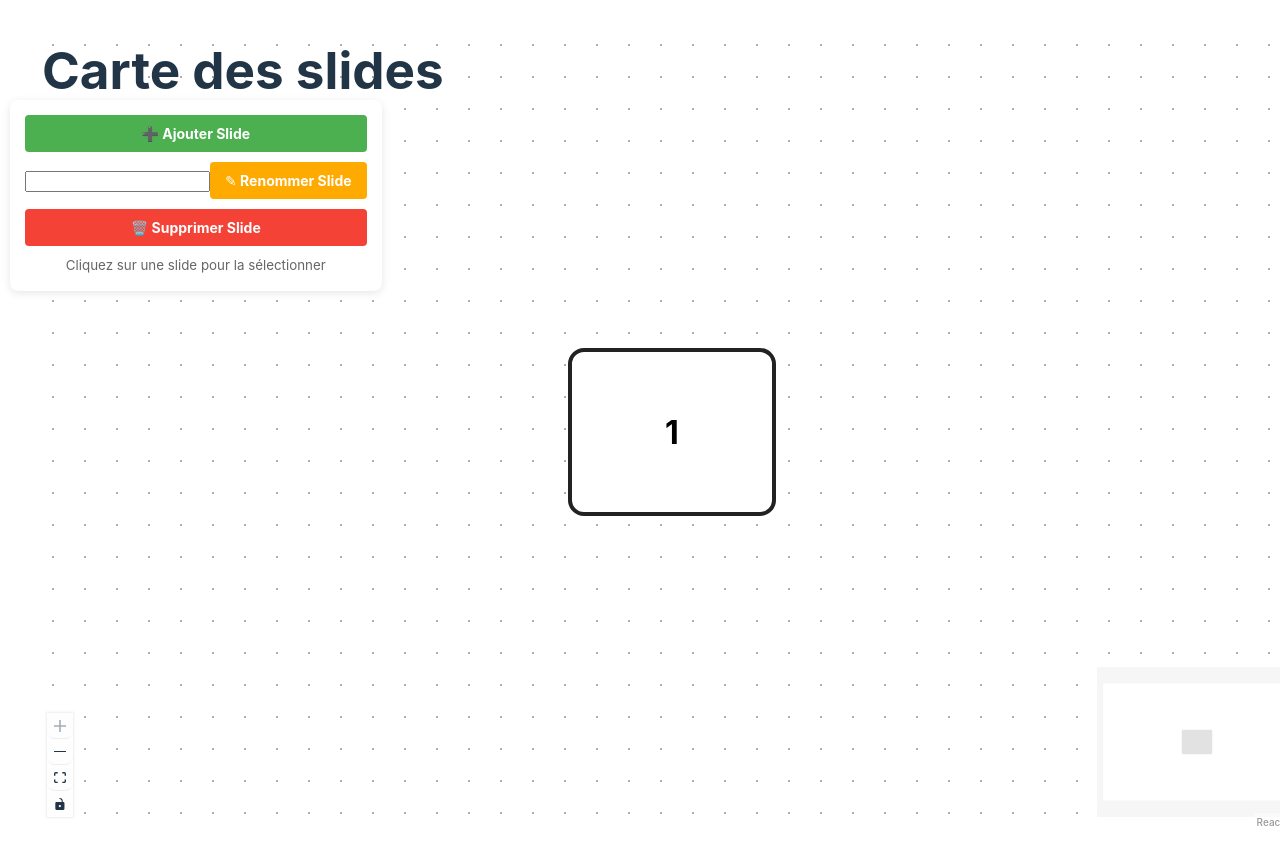
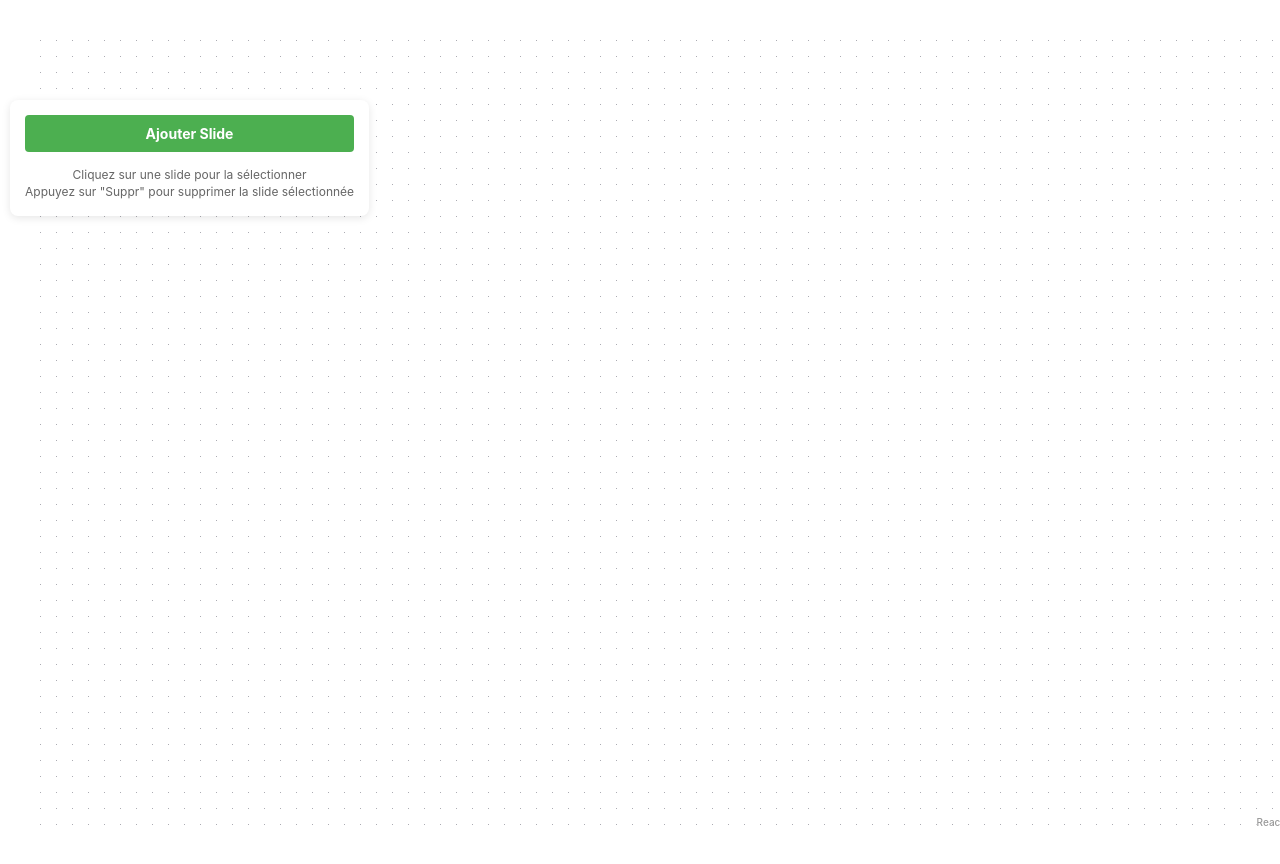
Before and after one commit to jules-levecq/Projet_miSemestre, a React (Vite) app: page / in a window 1280 px wide. Shown: the top 864 px of the page. Built offline with nearby package versions, Linux system fonts and the light colour scheme.

Commit message:
ajout modif nom slides
il set maintenant possible de modifier le nom des slides en double cliquant dessus. le texte s'adapte automatiquement a la taille de la slide

```diff
--- a/src/App.css
+++ b/src/App.css
@@ -1,3 +1,7 @@
+/* ============================================
+   STYLES GLOBAUX DU CONTENEUR PRINCIPAL
+   ============================================ */
+
 #root {
   max-width: 1280px;
   margin: 0 auto;
@@ -5,15 +9,193 @@
   text-align: center;
 }
 
+/* ============================================
+   CONTENEUR PRINCIPAL DE L'APPLICATION
+   Utilise toute la hauteur et la largeur de l'écran
+   ============================================ */
+
+.app-container {
+  width: 100vw;
+  height: 100vh;
+}
+
+/* ============================================
+   PANNEAU DE CONTRÔLE (MENU LATÉRAL)
+   Contient tous les boutons de contrôle
+   ============================================ */
+
+.control-panel {
+  position: absolute;
+  top: 100px;
+  left: 10px;
+  z-index: 10;
+  background: white;
+  padding: 15px;
+  border-radius: 8px;
+  box-shadow: 0 2px 8px rgba(0, 0, 0, 0.1);
+  display: flex;
+  gap: 10px;
+  flex-direction: column;
+  min-width: 180px;
+}
+
+/* ============================================
+   STYLES COMMUNS POUR TOUS LES BOUTONS
+   ============================================ */
+
+.button-common {
+  padding: 10px 15px;
+  color: white;
+  border: none;
+  border-radius: 4px;
+  cursor: pointer;
+  font-size: 14px;
+  font-weight: bold;
+  transition: opacity 0.2s, transform 0.1s;
+}
+
+.button-common:hover {
+  opacity: 0.9;
+  transform: translateY(-2px);
+}
+
+.button-common:active {
+  transform: translateY(0);
+}
+
+/* ============================================
+   BOUTON POUR AJOUTER UNE SLIDE
+   Couleur verte (#4CAF50)
+   ============================================ */
+
+.button-add {
+  background: #4CAF50;
+}
+
+.button-add:hover {
+  background: #45a049;
+}
+
+/* ============================================
+   TEXTE D'AIDE DANS LE PANNEAU DE CONTRÔLE
+   Affiche des instructions à l'utilisateur
+   ============================================ */
+
+.control-hint {
+  color: #666;
+  text-align: center;
+  font-size: 12px;
+  line-height: 1.4;
+  margin-top: 5px;
+}
+
+/* ============================================
+   NŒUD PERSONNALISÉ POUR LES SLIDES
+   Style pour chaque slide dans le diagramme
+   ============================================ */
+
+.slide-node {
+  padding: 15px;
+  border: 2px solid #222;
+  border-radius: 8px;
+  background: #fff;
+  text-align: center;
+  min-width: 70px;
+  min-height: 50px;
+  width: 100px;
+  height: 50px;
+  display: flex;
+  align-items: center;
+  justify-content: center;
+  box-shadow: 0 1px 4px rgba(0, 0, 0, 0.1);
+}
+
+.slide-node:hover {
+  border-color: #4CAF50;
+  box-shadow: 0 2px 6px rgba(0, 0, 0, 0.2);
+}
+
+/* ============================================
+   NŒUD SÉLECTIONNÉ
+   Style quand la slide est cliquée/sélectionnée
+   ============================================ */
+
+.react-flow__node.selected .slide-node {
+  border-color: #4CAF50;
+  box-shadow: 0 2px 6px rgba(0, 0, 0, 0.2);
+}
+
+/* ============================================
+   CONTENU TEXTE DU NŒUD SLIDE
+   Affiche le titre de la slide
+   ============================================ */
+
+.slide-node-text {
+  font-size: 12px;
+  font-weight: bold;
+  color: black;
+  cursor: pointer;
+  user-select: none;
+  line-height: 1.2;
+  width: 100%;
+  overflow: hidden;
+  word-wrap: break-word;
+  word-break: break-word;
+}
+
+/* ============================================
+   CHAMP DE TEXTE EN MODE ÉDITION
+   Textarea pour modifier le titre avec plusieurs lignes
+   ============================================ */
+
+.slide-node-input {
+  border: none;
+  background: transparent;
+  font-size: 12px;
+  font-weight: bold;
+  text-align: center;
+  color: black;
+  width: calc(100% - 6px);
+  height: calc(100% - 6px);
+  padding: 3px;
+  outline: none;
+  box-sizing: content-box;
+  font-family: inherit;
+  line-height: 1.2;
+  overflow: hidden;
+  word-wrap: break-word;
+  word-break: break-word;
+  resize: none;
+}
+
+/* ============================================
+   STYLES POUR REACT FLOW
+   Personnalisation des nœuds par défaut
+   ============================================ */
+
+.react-flow__node {
+  color: black;
+}
+
+.react-flow__node-default {
+  color: black;
+}
+
+/* ============================================
+   STYLES ADDITIONNELS DU TEMPLATE (CONSERVÉS)
+   ============================================ */
+
 .logo {
   height: 6em;
   padding: 1.5em;
   will-change: filter;
   transition: filter 300ms;
 }
+
 .logo:hover {
   filter: drop-shadow(0 0 2em #646cffaa);
 }
+
 .logo.react:hover {
   filter: drop-shadow(0 0 2em #61dafbaa);
 }
@@ -40,11 +222,3 @@
 .read-the-docs {
   color: #888;
 }
-
-.react-flow__node {
-  color: black;
-}
-
-.react-flow__node-default {
-  color: black;
-}
--- a/src/App.jsx
+++ b/src/App.jsx
@@ -1,4 +1,4 @@
-import { useCallback, useState } from 'react';
+import { useCallback, useState, useEffect, useRef } from 'react';
 import {
   ReactFlow,
   MiniMap,
@@ -12,181 +12,330 @@ import {
 import '@xyflow/react/dist/style.css';
 import './App.css';
 
-// Composant personnalisé pour afficher les diapositives avec leur ID
+// ============================================
+// COMPONENT: SlideNode
+// Displays a slide (box) with an editable title
+// ============================================
+
+/**
+ * adjustFontSizeDuringEditing - Reduces font size if text overflows
+ * Called during editing (on each keystroke)
+ * @param {HTMLElement} element - The textarea element to check
+ * @param {Function} setFontSize - Function to update the font size
+ */
+function adjustFontSizeDuringEditing(element, setFontSize) {
+  if (!element) return;
+
+  let currentSize = 12;
+
+  // Progressively reduce if content exceeds 80px height
+  while (element.scrollHeight > 80 && currentSize > 8) {
+    currentSize -= 1;
+    setFontSize(currentSize);
+  }
+
+  // Reset to 12 if content fits
+  if (element.scrollHeight <= 80 && currentSize < 12) {
+    setFontSize(12);
+  }
+}
+
+/**
+ * adjustFontSizeDisplay - Adjusts font size for normal display
+ * Called after validating the edit
+ * Saves the size in the data object
+ * @param {HTMLElement} element - The div element to check
+ * @param {Function} setFontSize - Function to update the font size
+ * @param {Object} data - Slide data object
+ */
+function adjustFontSizeDisplay(element, setFontSize, data) {
+  if (!element) return;
+
+  let currentSize = 12;
+
+  // Progressively reduce if content overflows
+  while (element.scrollHeight > 80 && currentSize > 8) {
+    currentSize -= 1;
+    setFontSize(currentSize);
+  }
+
+  // Save the calculated size in the data object
+  data.fontSize = currentSize;
+}
+
+/**
+ * SlideNode - Custom component for slides
+ * @param {Object} data - Slide data (contains the title)
+ * @param {string} id - Unique identifier for the slide
+ * @returns {JSX.Element} A box displaying the title or ID in edit mode
+ */
 function SlideNode({ data, id }) {
-  // Extraire uniquement le chiffre de l'ID
-  const slideNumber = id.split('-')[1];
+  // State to track if in editing mode
+  const [isEditing, setIsEditing] = useState(false);
+  // State to store the text being edited
+  const [editText, setEditText] = useState(data.title || id);
+  // State for dynamic font size
+  const [fontSize, setFontSize] = useState(data.fontSize || 12);
+  // Reference to access the textarea
+  const textareaRef = useRef(null);
+  // Reference to access the displayed text
+  const textDisplayRef = useRef(null);
 
-  return (
-    <div style={{
-      padding: '15px',
-      border: '2px solid #222',
-      borderRadius: '8px',
-      background: '#fff',
-      textAlign: 'center',
-      minWidth: '70px',
-      minHeight: '50px',
-      display: 'flex',
-      alignItems: 'center',
-      justifyContent: 'center',
-    }}>
-      <div style={{ fontSize: '16px', fontWeight: 'bold', color: 'black' }}>
-        {slideNumber}
+  /**
+   * useEffect - Adjusts font size during editing
+   * Triggers each time the text changes
+   */
+  useEffect(() => {
+    if (isEditing && textareaRef.current) {
+      adjustFontSizeDuringEditing(textareaRef.current, setFontSize);
+    }
+  }, [editText, isEditing]);
+
+  /**
+   * useEffect - Adjusts font size after validation
+   * Triggers when exiting edit mode
+   */
+  useEffect(() => {
+    if (!isEditing && textDisplayRef.current) {
+      adjustFontSizeDisplay(textDisplayRef.current, setFontSize, data);
+    }
+  }, [isEditing]);
+
+  /**
+   * handleDoubleClick - Activates edit mode on double-click
+   */
+  const handleDoubleClick = () => {
+    setIsEditing(true);
+  };
+
+  /**
+   * handleSaveEdit - Saves the new title
+   */
+  const handleSaveEdit = () => {
+    data.title = editText;
+    setIsEditing(false);
+  };
+
+  /**
+   * handleKeyDown - Handles keyboard shortcuts while editing
+   * Enter (alone) = validates and exits edit mode
+   * Shift+Enter = inserts a new line
+   * Escape = cancels editing
+   */
+  const handleKeyDown = (event) => {
+    // Enter WITHOUT Shift = validate and exit
+    if (event.key === 'Enter' && !event.shiftKey) {
+      event.preventDefault();
+      handleSaveEdit();
+      return;
+    }
+
+    // Escape = cancel and restore old text
+    if (event.key === 'Escape') {
+      setEditText(data.title || id);
+      setIsEditing(false);
+    }
+  };
+
+  /**
+   * renderEditingMode - Displays the textarea in edit mode
+   */
+  const renderEditingMode = () => (
+    <div className="slide-node">
+      <textarea
+        ref={textareaRef}
+        autoFocus={true}
+        value={editText}
+        onChange={(e) => setEditText(e.target.value)}
+        onBlur={handleSaveEdit}
+        onKeyDown={handleKeyDown}
+        className="slide-node-input"
+        style={{ fontSize: `${fontSize}px` }}
+      />
+    </div>
+  );
+
+  /**
+   * renderDisplayMode - Displays the text in read mode
+   */
+  const renderDisplayMode = () => (
+    <div className="slide-node" onDoubleClick={handleDoubleClick}>
+      <div className="slide-node-text" ref={textDisplayRef} style={{ fontSize: `${fontSize}px` }}>
+        {editText || id}
       </div>
     </div>
   );
+
+  // Display the corresponding mode
+  return isEditing ? renderEditingMode() : renderDisplayMode();
 }
-// Exemple de slides (nœuds) initiaux
-const initialNodes = [
-  {
-    id: 'slide-1',
-    type: 'slide',
-    position: { x: 250, y: 0 },
-    data: { label: '0' },
-  }
-];
 
-// Exemple de connexions (liens) entre les slides
-const initialEdges = [
-  { id: '1', source: 'slide-1', target: 'slide-2' }
-];
+// ============================================
+// INITIAL DATA
+// ============================================
 
+// Array of initial slides (empty at startup)
+const initialNodes = [];
+
+// Array of initial connections (empty at startup)
+const initialEdges = [];
+
+// ============================================
+// MAIN COMPONENT: App
+// ============================================
 function App() {
+  // ============================================
+  // STATES - Reactive data management
+  // ============================================
+
+  // State of nodes (slides)
+  // - nodes: array of current slides
+  // - setNodes: function to modify slides
+  // - onNodesChange: called automatically when user moves/modifies a node
   const [nodes, setNodes, onNodesChange] = useNodesState(initialNodes);
+
+  // State of connections (links between slides)
+  // - edges: array of current connections
+  // - setEdges: function to modify connections
+  // - onEdgesChange: called automatically when user modifies a connection
   const [edges, setEdges, onEdgesChange] = useEdgesState(initialEdges);
-  const [slideCounter, setSlideCounter] = useState(2);
 
-  // Fonction pour connecter des slides ensemble
+  // Counter to generate unique IDs
+  // Starts at 1, increments with each new slide
+  const [slideCounter, setSlideCounter] = useState(1);
+
+  // ============================================
+  // FUNCTIONS - Slide management
+  // ============================================
+
+  /**
+   * onConnect - Creates a new connection between two slides
+   * Called automatically when user draws a line
+   * @param {Object} params - Contains source (starting slide ID) and target (destination slide ID)
+   */
   const onConnect = useCallback(
     (params) => setEdges((eds) => addEdge(params, eds)),
     [setEdges],
   );
 
-  // Fonction pour ajouter une nouvelle slide
+  /**
+   * addSlide - Adds a new slide to the list
+   * Position shifts slightly with each addition
+   * ID automatically increments (1, 2, 3, etc...)
+   */
   const addSlide = useCallback(() => {
-    const newId = `slide-${slideCounter}`;
+    // Convert counter to string for the ID
+    const newId = slideCounter.toString();
+
+    // Create the new slide with all its parameters
     const newNode = {
-      id: newId,
-      type: 'slide',
-      position: { x: Math.random() * 400, y: Math.random() * 400 },
-      data: { label: '' },
+      id: newId,                                           // Unique ID
+      type: 'slide',                                       // Type = our SlideNode component
+      position: { x: 250 + (slideCounter * 5), y: slideCounter * 5 },  // Position with offset
+      data: { label: '' },                                 // Empty data
     };
+
+    // Add the new slide to the existing list
     setNodes((nds) => [...nds, newNode]);
+
+    // Increment counter for the next slide
     setSlideCounter((counter) => counter + 1);
   }, [slideCounter, setNodes]);
 
-  // Fonction pour changer le nom d'une slide
-  const nameSlide = useCallback((slideId) => {
-    const selectedNode = nodes.find((node) => node.selected);
-    if (selectedNode) {
-      selectedNode.label="test"
-    }
+  /**
+   * deleteSlide - Removes a specific slide and its connections
+   * @param {string} slideId - The ID of the slide to remove
+   */
+  const deleteSlide = useCallback((slideId) => {
+    // Remove the slide from nodes
+    setNodes((nds) => nds.filter((node) => node.id !== slideId));
+
+    // Remove all associated connections
+    // (connections that start OR end at this slide)
+    setEdges((eds) =>
+      eds.filter((edge) => edge.source !== slideId && edge.target !== slideId)
+    );
   }, [setNodes, setEdges]);
 
-  // Fonction pour supprimer une slide
-  const deleteSlide = useCallback((slideId) => {
-    setNodes((nds) => nds.filter((node) => node.id !== slideId));
-    setEdges((eds) => eds.filter((edge) => edge.source !== slideId && edge.target !== slideId));
-  }, [setNodes, setEdges]);
+  /**
+   * deleteSelectedSlide - Removes the currently selected slide
+   * First finds the slide with node.selected === true
+   */
+  const deleteSelectedSlide = useCallback(() => {
+    // Find the selected slide
+    const selectedNode = nodes.find((node) => node.selected);
 
-  // Fonction pour supprimer la slide sélectionnée
-  const deleteSelectedSlide = useCallback(() => {
-    const selectedNode = nodes.find((node) => node.selected);
+    // If a slide is selected, remove it
     if (selectedNode) {
       deleteSlide(selectedNode.id);
     }
   }, [nodes, deleteSlide]);
 
-  // Définition des types de nœuds personnalisés
+  // ============================================
+  // KEYBOARD HANDLING
+  // ============================================
+
+  /**
+   * useEffect - Listens to Delete key
+   * When user presses Delete, removes the selected slide
+   * BUT only removes if not currently editing a slide
+   */
+  useEffect(() => {
+    // Function called on key press
+    const handleKeyPress = (event) => {
+      // Check if user is typing in a textarea or input
+      const isEditingText = event.target.tagName === 'TEXTAREA' || event.target.tagName === 'INPUT';
+
+      // Remove slide only if not in edit mode
+      if (event.key === 'Delete' && !isEditingText) {
+        deleteSelectedSlide();
+      }
+    };
+
+    // Ajouter l'écouteur d'événement
+    window.addEventListener('keydown', handleKeyPress);
+
+    // Nettoyer l'écouteur quand le composant est détruit
+    return () => window.removeEventListener('keydown', handleKeyPress);
+  }, [deleteSelectedSlide]);
+
+  // ============================================
+  // CONFIGURATION
+  // ============================================
+
+  // Associer les types de nœuds aux composants
+  // Quand React Flow voit type: 'slide', il utilise notre composant SlideNode
   const nodeTypes = {
     slide: SlideNode,
   };
 
+  // ============================================
+  // RENDU - Affichage de l'interface
+  // ============================================
   return (
-    <div style={{ width: '100vw', height: '100vh' }}>
-      <h1 style={{ position: 'absolute', zIndex: 10, margin: '10px' }}>
-        Carte des slides
-      </h1>
-
-      {/* Menu de contrôle */}
-      <div style={{
-        position: 'absolute',
-        top: '100px',
-        left: '10px',
-        zIndex: 10,
-        background: 'white',
-        padding: '15px',
-        borderRadius: '8px',
-        boxShadow: '0 2px 8px rgba(0,0,0,0.1)',
-        display: 'flex',
-        gap: '10px',
-        flexDirection: 'column',
-      }}>
-        <button
-          onClick={addSlide}
-          style={{
-            padding: '10px 15px',
-            background: '#4CAF50',
-            color: 'white',
-            border: 'none',
-            borderRadius: '4px',
-            cursor: 'pointer',
-            fontSize: '14px',
-            fontWeight: 'bold',
-          }}
-        >
-          ➕ Ajouter Slide
+    <div className="app-container">
+      {/* Panneau de contrôle avec boutons */}
+      <div className="control-panel">
+        <button onClick={addSlide} className="button-common button-add">
+          Ajouter Slide
         </button>
-        <form>
-          <input>
-          </input>
-          <button
-            onClick={nameSlide}
-            style={{
-              padding: '10px 15px',
-              background: '#ffaa00',
-              color: 'white',
-              border: 'none',
-              borderRadius: '4px',
-              cursor: 'pointer',
-              fontSize: '14px',
-              fontWeight: 'bold',
-            }}
-          >
-            ✎ Renommer Slide
-          </button>
-        </form>
-        <button
-          onClick={deleteSelectedSlide}
-          style={{
-            padding: '10px 15px',
-            background: '#f44336',
-            color: 'white',
-            border: 'none',
-            borderRadius: '4px',
-            cursor: 'pointer',
-            fontSize: '14px',
-            fontWeight: 'bold',
-          }}
-        >
-          🗑️ Supprimer Slide
-        </button>
-        <small style={{ color: '#666', textAlign: 'center' }}>
-          Cliquez sur une slide pour la sélectionner
+        <small className="control-hint">
+          Cliquez sur une slide pour la sélectionner <br></br>
+          Appuyez sur "Suppr" pour supprimer la slide sélectionnée
         </small>
       </div>
 
+      {/* Composant React Flow - Le diagramme principal */}
       <ReactFlow
-        nodes={nodes}
-        edges={edges}
-        onNodesChange={onNodesChange}
-        onEdgesChange={onEdgesChange}
-        onConnect={onConnect}
-        nodeTypes={nodeTypes}
-        fitView
+        nodes={nodes}              // Les slides à afficher
+        edges={edges}              // Les connexions à afficher
+        onNodesChange={onNodesChange}  // Gestion des changements de nœuds
+        onEdgesChange={onEdgesChange}  // Gestion des changements de connexions
+        onConnect={onConnect}      // Création de nouvelles connexions
+        nodeTypes={nodeTypes}      // Types de nœuds personnalisés
+        fitView                    // Zoomer automatiquement pour tout voir
       >
-        <Controls />
-        <MiniMap />
+        {/* Fond avec motif */}
         <Background variant="dots" gap={16} size={1} />
       </ReactFlow>
     </div>
```
